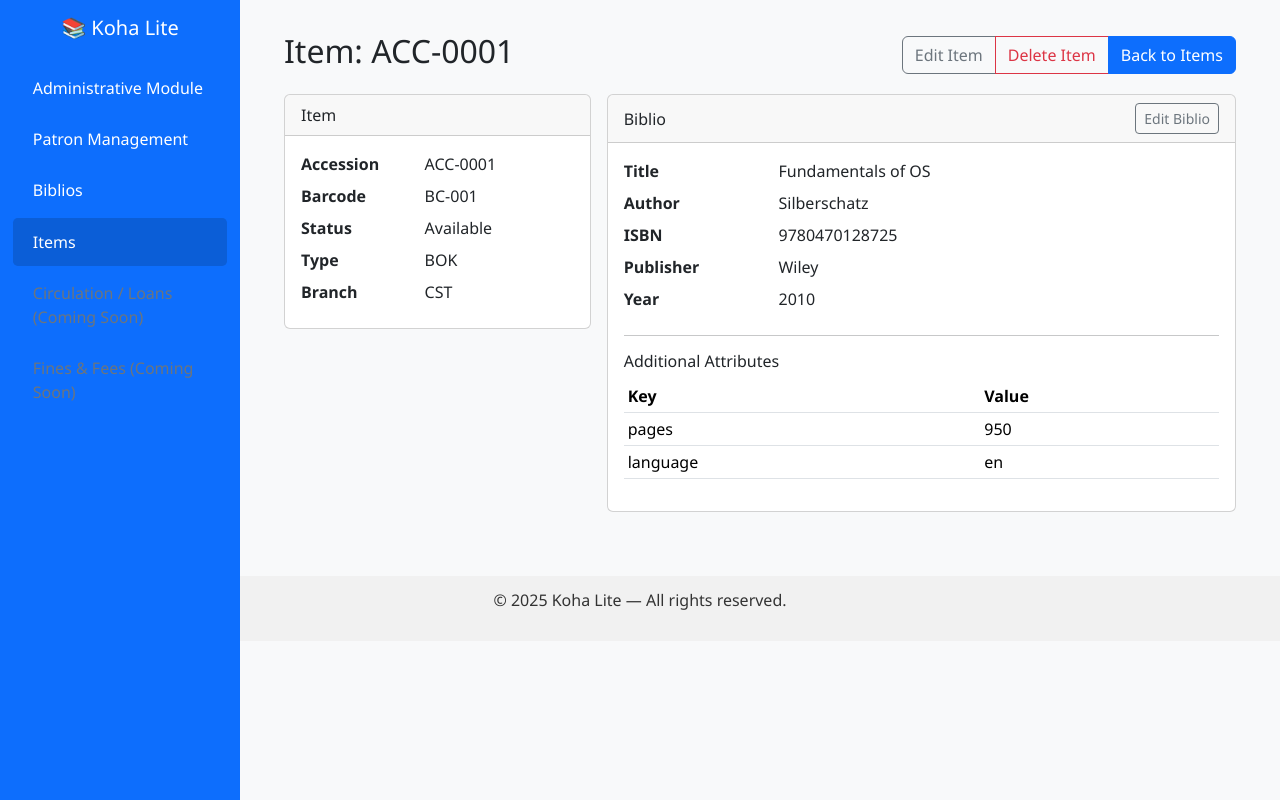
After one commit to Dendup1234/Koha_lite, a Django app: page /items/1/ in a window 1280 px wide. The commit adds this page. Run offline with Django 5.2, Linux system fonts and the light colour scheme; data comes from the database, SQL or seed files in the repository; both versions use the stored data as it was after the commit.

Commit message:
Added Cateloguing Module

```diff
--- a/koha_lite/myapp/templates/base.html
+++ b/koha_lite/myapp/templates/base.html
@@ -70,7 +70,8 @@
 
         <!-- Placeholder for future modules -->
         <a href="{% url 'patron_list' %}" class="{% if 'patron' in request.path %}active{% endif %}">Patron Management</a>
-        <a href="#" class="disabled text-secondary">Bibliographic & Items (Coming Soon)</a>
+        <a href="{% url 'biblio_list' %}" class="{% if 'biblios' in request.path %}active{% endif %}">Biblios</a>
+        <a href="{% url 'item_list' %}" class="{% if 'items' in request.path %}active{% endif %}">Items</a>
         <a href="#" class="disabled text-secondary">Circulation / Loans (Coming Soon)</a>
         <a href="#" class="disabled text-secondary">Fines & Fees (Coming Soon)</a>
       </nav>
--- /dev/null
+++ b/koha_lite/myapp/templates/library/item_detail.html
@@ -0,0 +1,65 @@
+{% extends "base.html" %}
+{% block title %}Item {{ object.accession_number }}{% endblock %}
+
+{% block content %}
+<div class="d-flex justify-content-between align-items-center mb-3">
+  <h2>Item: {{ object.accession_number }}</h2>
+  <div class="btn-group">
+    <a class="btn btn-outline-secondary" href="{% url 'item_update' object.pk %}">Edit Item</a>
+    <a class="btn btn-outline-danger" href="{% url 'item_delete' object.pk %}">Delete Item</a>
+    <a class="btn btn-primary" href="{% url 'item_list' %}">Back to Items</a>
+  </div>
+</div>
+
+<div class="row g-3">
+  <!-- Item card -->
+  <div class="col-lg-4">
+    <div class="card">
+      <div class="card-header">Item</div>
+      <div class="card-body">
+        <dl class="row mb-0">
+          <dt class="col-sm-5">Accession</dt><dd class="col-sm-7">{{ object.accession_number }}</dd>
+          <dt class="col-sm-5">Barcode</dt><dd class="col-sm-7">{{ object.barcode|default:"—" }}</dd>
+          <dt class="col-sm-5">Status</dt><dd class="col-sm-7">{{ object.get_status_display }}</dd>
+          <dt class="col-sm-5">Type</dt><dd class="col-sm-7">{{ object.item_type.code }}</dd>
+          <dt class="col-sm-5">Branch</dt><dd class="col-sm-7">{{ object.branch.code }}</dd>
+        </dl>
+      </div>
+    </div>
+  </div>
+
+  <!-- Biblio card -->
+  <div class="col-lg-8">
+    <div class="card">
+      <div class="card-header d-flex justify-content-between align-items-center">
+        <span>Biblio</span>
+        <a class="btn btn-sm btn-outline-secondary" href="{% url 'biblio_update' object.biblio.pk %}">Edit Biblio</a>
+      </div>
+      <div class="card-body">
+        <dl class="row mb-0">
+          <dt class="col-sm-3">Title</dt><dd class="col-sm-9">{{ object.biblio.title }}</dd>
+          <dt class="col-sm-3">Author</dt><dd class="col-sm-9">{{ object.biblio.author|default:"—" }}</dd>
+          <dt class="col-sm-3">ISBN</dt><dd class="col-sm-9">{{ object.biblio.isbn|default:"—" }}</dd>
+          <dt class="col-sm-3">Publisher</dt><dd class="col-sm-9">{{ object.biblio.publisher|default:"—" }}</dd>
+          <dt class="col-sm-3">Year</dt><dd class="col-sm-9">{{ object.biblio.publication_year|default:"—" }}</dd>
+        </dl>
+
+        {% if object.biblio.attributes %}
+          <hr>
+          <h6 class="mb-2">Additional Attributes</h6>
+          <div class="table-responsive">
+            <table class="table table-sm">
+              <thead><tr><th>Key</th><th>Value</th></tr></thead>
+              <tbody>
+                {% for key, val in object.biblio.attributes.items %}
+                  <tr><td>{{ key }}</td><td>{{ val }}</td></tr>
+                {% endfor %}
+              </tbody>
+            </table>
+          </div>
+        {% endif %}
+      </div>
+    </div>
+  </div>
+</div>
+{% endblock %}
--- a/koha_lite/myapp/urls.py
+++ b/koha_lite/myapp/urls.py
@@ -32,4 +32,22 @@ urlpatterns = [
     path("patrons/import/", views.PatronBulkImport.as_view(), name="patron_import"),
     path("patrons/template.csv", views.patron_csv_template, name="patron_csv_template"),
 
+    #Cateloguing Module
+    # Biblio
+    path("biblios/", views.BiblioList.as_view(), name="biblio_list"),
+    path("biblios/new/", views.BiblioCreate.as_view(), name="biblio_create"),
+    path("biblios/<int:pk>/edit/", views.BiblioUpdate.as_view(), name="biblio_update"),
+    path("biblios/<int:pk>/delete/", views.BiblioDelete.as_view(), name="biblio_delete"),
+    path("biblios/import/", views.BiblioImportFormView.as_view(), name="biblio_import"),
+    path("biblios/template.csv", views.biblio_csv_template, name="biblio_csv_template"),
+
+    # Item
+    path("items/", views.ItemList.as_view(), name="item_list"),
+    path("items/new/", views.ItemCreate.as_view(), name="item_create"),
+    path("items/<int:pk>/edit/", views.ItemUpdate.as_view(), name="item_update"),
+    path("items/<int:pk>/delete/", views.ItemDelete.as_view(), name="item_delete"),
+    path("items/import/", views.ItemImportFormView.as_view(), name="item_import"),
+    path("items/template.csv", views.item_csv_template, name="item_csv_template"),
+    path("items/<int:pk>/", views.ItemDetail.as_view(), name="item_detail"),
+
 ]
--- a/koha_lite/myapp/views.py
+++ b/koha_lite/myapp/views.py
@@ -4,7 +4,7 @@ from io import TextIOWrapper
 from django.http import HttpResponse
 from django.shortcuts import render
 from django.urls import reverse_lazy
-from django.views.generic import ListView, CreateView, UpdateView, DeleteView,FormView
+from django.views.generic import ListView, CreateView, UpdateView, DeleteView,FormView,DetailView
 from .models import *
 from .forms import *
 from django.db import models, transaction
@@ -284,3 +284,265 @@ def patron_csv_template(_request):
     for r in rows:
         w.writerow(r)
     return resp
+
+# Cateloguing Module
+
+# --- small mixin from before (safe headings) ---
+class ModelTitleContextMixin:
+    action_label = None
+    def get_context_data(self, **kwargs):
+        ctx = super().get_context_data(**kwargs)
+        m = self.model._meta
+        ctx["model_verbose"] = m.verbose_name.title()
+        ctx["model_verbose_plural"] = m.verbose_name_plural.title()
+        ctx["action_label"] = self.action_label or ("Create" if isinstance(self, CreateView) else "Edit")
+        return ctx
+
+# ---------------- Biblios ----------------
+
+class BiblioList(ListView):
+    model = Biblio
+    template_name = "library/biblio_list.html"
+    context_object_name = "rows"
+
+    def get_queryset(self):
+        qs = super().get_queryset()
+        q = self.request.GET.get("q")
+        if q:
+            qs = qs.filter(
+                models.Q(title__icontains=q) |
+                models.Q(author__icontains=q) |
+                models.Q(isbn__icontains=q) |
+                models.Q(publisher__icontains=q)
+            )
+        return qs
+
+class BiblioCreate(ModelTitleContextMixin, CreateView):
+    model = Biblio
+    form_class = BiblioForm
+    template_name = "library/form.html"
+    success_url = reverse_lazy("biblio_list")
+    action_label = "Create"
+
+class BiblioUpdate(ModelTitleContextMixin, UpdateView):
+    model = Biblio
+    form_class = BiblioForm
+    template_name = "library/form.html"
+    success_url = reverse_lazy("biblio_list")
+    pk_url_kwarg = "pk"
+    action_label = "Edit"
+
+class BiblioDelete(DeleteView):
+    model = Biblio
+    template_name = "library/confirm_delete.html"
+    success_url = reverse_lazy("biblio_list")
+    pk_url_kwarg = "pk"
+
+# ---- Biblios bulk import ----
+
+class BiblioImportFormView(FormView):
+    template_name = "library/biblio_import.html"
+    success_url = reverse_lazy("biblio_list")
+
+    class DummyForm(forms.Form):
+        file = forms.FileField(help_text="CSV: title,author,isbn,publisher,publication_year,attributes_json")
+
+    form_class = DummyForm
+
+    def form_valid(self, form):
+        wrapped = TextIOWrapper(form.cleaned_data["file"], encoding="utf-8", newline="")
+        reader = csv.DictReader(wrapped)
+        required = {"title","author","isbn","publisher","publication_year","attributes_json"}
+        missing = required - set([h.strip() for h in (reader.fieldnames or [])])
+
+        results = {"created":0, "updated":0, "skipped":0, "errors":[]}
+        if missing:
+            results["errors"].append(f"Missing columns: {', '.join(sorted(missing))}")
+            return render(self.request, self.template_name, {"form": self.form_class(), "results": results})
+
+        with transaction.atomic():
+            for line, row in enumerate(reader, start=2):
+                try:
+                    title = (row.get("title") or "").strip()
+                    if not title:
+                        raise ValueError("title is required")
+
+                    isbn = (row.get("isbn") or "").strip() or None
+                    attrs_raw = (row.get("attributes_json") or "").strip()
+                    attrs = {}
+                    if attrs_raw:
+                        import json
+                        attrs = json.loads(attrs_raw)
+
+                    payload = {
+                        "title": title,
+                        "author": (row.get("author") or "").strip(),
+                        "isbn": isbn,
+                        "publisher": (row.get("publisher") or "").strip(),
+                        "publication_year": int(row.get("publication_year") or 0) or None,
+                        "attributes": attrs,
+                    }
+
+                    if isbn and Biblio.objects.filter(isbn=isbn).exists():
+                        Biblio.objects.filter(isbn=isbn).update(**payload)
+                        results["updated"] += 1
+                    else:
+                        Biblio.objects.create(**payload)
+                        results["created"] += 1
+
+                except Exception as e:
+                    results["skipped"] += 1
+                    results["errors"].append(f"Row {line}: {e}")
+
+        return render(self.request, self.template_name, {"form": self.form_class(), "results": results})
+
+def biblio_csv_template(_request):
+    resp = HttpResponse(content_type="text/csv")
+    resp["Content-Disposition"] = 'attachment; filename="biblios_template.csv"'
+    w = csv.writer(resp)
+    w.writerow(["title","author","isbn","publisher","publication_year","attributes_json"])
+    w.writerow(["Fundamentals of OS","Silberschatz","9780470128725","Wiley","2010",'{"pages": 950, "language": "en"}'])
+    w.writerow(["Modern Bhutan","-","","RUB Press","2022",'{"language": "dz"}'])
+    return resp
+
+# ---------------- Items ----------------
+
+class ItemList(ListView):
+    model = Item
+    template_name = "library/item_list.html"
+    context_object_name = "rows"
+
+    def get_queryset(self):
+        qs = super().get_queryset().select_related("biblio","item_type","branch")
+        q = self.request.GET.get("q")
+        if q:
+            qs = qs.filter(
+                models.Q(accession_number__icontains=q) |
+                models.Q(barcode__icontains=q) |
+                models.Q(biblio__title__icontains=q) |
+                models.Q(item_type__code__icontains=q) |
+                models.Q(branch__code__icontains=q)
+            )
+        return qs
+
+class ItemCreate(ModelTitleContextMixin, CreateView):
+    model = Item
+    form_class = ItemForm
+    template_name = "library/form.html"
+    success_url = reverse_lazy("item_list")
+    action_label = "Create"
+
+class ItemUpdate(ModelTitleContextMixin, UpdateView):
+    model = Item
+    form_class = ItemForm
+    template_name = "library/form.html"
+    success_url = reverse_lazy("item_list")
+    pk_url_kwarg = "pk"
+    action_label = "Edit"
+
+class ItemDelete(DeleteView):
+    model = Item
+    template_name = "library/confirm_delete.html"
+    success_url = reverse_lazy("item_list")
+    pk_url_kwarg = "pk"
+
+# ---- Items bulk import ----
+
+class ItemImportFormView(FormView):
+    template_name = "library/item_import.html"
+    success_url = reverse_lazy("item_list")
+
+    class DummyForm(forms.Form):
+        file = forms.FileField(help_text="CSV: accession_number,barcode,isbn_or_biblio_id,item_type_code,branch_code,status")
+        isbn_priority = forms.BooleanField(required=False, initial=True,
+                 help_text="If true, try mapping by ISBN to biblio; else use biblio_id column.")
+    form_class = DummyForm
+
+    def form_valid(self, form):
+        wrapped = TextIOWrapper(form.cleaned_data["file"], encoding="utf-8", newline="")
+        reader = csv.DictReader(wrapped)
+
+        required = {"accession_number","barcode","isbn_or_biblio_id","item_type_code","branch_code","status"}
+        missing = required - set([h.strip() for h in (reader.fieldnames or [])])
+        results = {"created":0, "updated":0, "skipped":0, "errors":[]}
+
+        if missing:
+            results["errors"].append(f"Missing columns: {', '.join(sorted(missing))}")
+            return render(self.request, self.template_name, {"form": self.form_class(), "results": results})
+
+        use_isbn = form.cleaned_data.get("isbn_priority", True)
+
+        with transaction.atomic():
+            for line, row in enumerate(reader, start=2):
+                try:
+                    acc = (row.get("accession_number") or "").strip()
+                    if not acc:
+                        raise ValueError("accession_number is required")
+
+                    # resolve biblio
+                    bib_ref = (row.get("isbn_or_biblio_id") or "").strip()
+                    if use_isbn and bib_ref:
+                        bib = Biblio.objects.filter(isbn=bib_ref or None).first()
+                        if not bib:
+                            raise ValueError(f"No Biblio with ISBN '{bib_ref}'")
+                    else:
+                        if not bib_ref:
+                            raise ValueError("isbn_or_biblio_id is required")
+                        bib = Biblio.objects.filter(pk=int(bib_ref)).first()
+                        if not bib:
+                            raise ValueError(f"No Biblio id={bib_ref}")
+
+                    # resolve item_type & branch
+                    it_code = (row.get("item_type_code") or "").strip()
+                    br_code = (row.get("branch_code") or "").strip()
+                    try:
+                        it = ItemType.objects.get(code=it_code)
+                    except ItemType.DoesNotExist:
+                        raise ValueError(f"item_type_code '{it_code}' not found")
+                    try:
+                        br = Branch.objects.get(code=br_code)
+                    except Branch.DoesNotExist:
+                        raise ValueError(f"branch_code '{br_code}' not found")
+
+                    status = (row.get("status") or "AVAILABLE").strip().upper()
+                    if status not in dict(Item.Status.choices):
+                        raise ValueError(f"invalid status '{status}'")
+
+                    payload = dict(biblio=bib, barcode=(row.get("barcode") or "").strip(),
+                                   item_type=it, branch=br, status=status)
+
+                    if Item.objects.filter(accession_number=acc).exists():
+                        Item.objects.filter(accession_number=acc).update(**payload)
+                        results["updated"] += 1
+                    else:
+                        Item.objects.create(accession_number=acc, **payload)
+                        results["created"] += 1
+
+                except Exception as e:
+                    results["skipped"] += 1
+                    results["errors"].append(f"Row {line}: {e}")
+
+        return render(self.request, self.template_name, {"form": self.form_class(), "results": results})
+
+def item_csv_template(_request):
+    resp = HttpResponse(content_type="text/csv")
+    resp["Content-Disposition"] = 'attachment; filename="items_template.csv"'
+    w = csv.writer(resp)
+    w.writerow(["accession_number","barcode","isbn_or_biblio_id","item_type_code","branch_code","status"])
+    w.writerow(["ACC-0001","BC-001","9780470128725","BOOK","CST","AVAILABLE"])
+    w.writerow(["ACC-0002","BC-002","9780470128725","BOOK","CST","AVAILABLE"])
+    w.writerow(["ACC-0100","BC-0100","2","DVD","MAIN","LOST"])  # example by biblio_id
+    return resp
+
+class ItemDetail(DetailView):
+    model = Item
+    template_name = "library/item_detail.html"
+    pk_url_kwarg = "pk"
+
+    # JOIN related tables for one efficient query
+    def get_queryset(self):
+        return (
+            super()
+            .get_queryset()
+            .select_related("biblio", "item_type", "branch")
+        )
```
Also changed, not shown: koha_lite/myapp/forms.py (+14 -0 lines), koha_lite/myapp/models.py (+49 -0 lines), koha_lite/myapp/templates/library/biblio_import.html (added, +28 -0 lines), koha_lite/myapp/templates/library/biblio_list.html (added, +44 -0 lines), koha_lite/myapp/templates/library/item_import.html (added, +30 -0 lines), koha_lite/myapp/templates/library/item_list.html (added, +50 -0 lines), koha_lite/db.sqlite3, koha_lite/myapp/migrations/0004_biblio_item.py (added).
